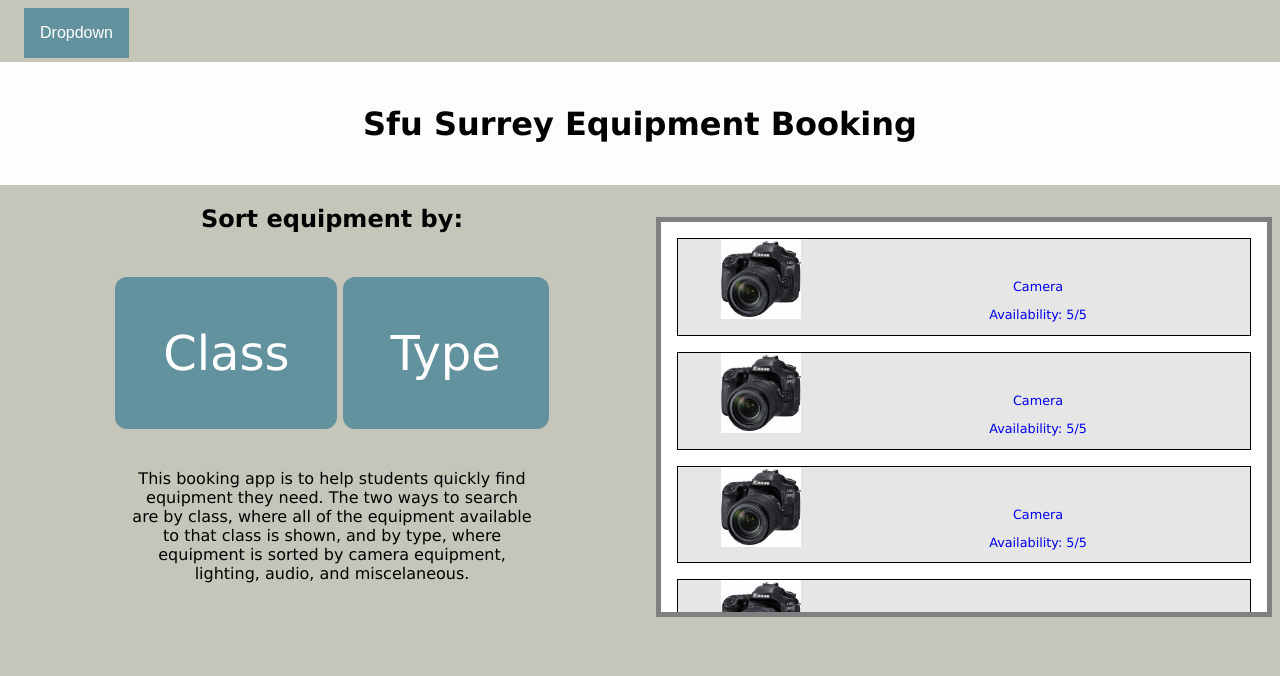
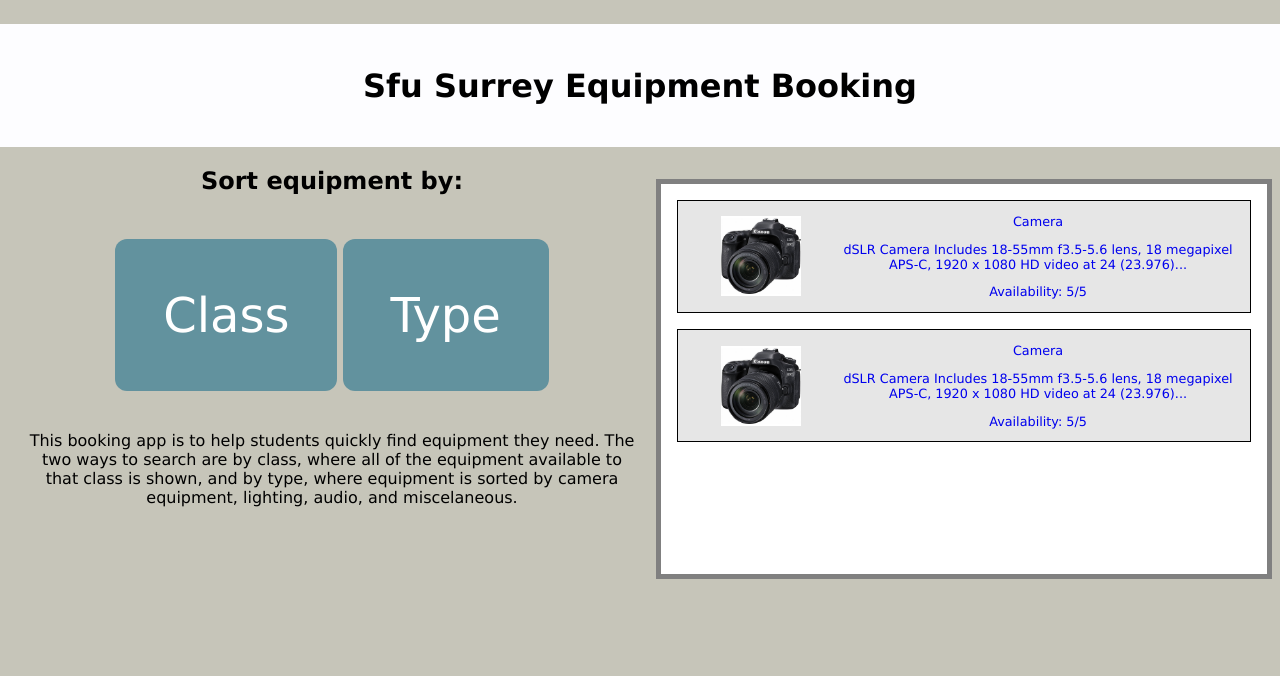
Before and after one commit to RileySchina/351final, a PHP site: page /home.php in a window 1280 px wide. Shown: the top 676 px of the page. Run offline with PHP 8.4, Linux system fonts and the light colour scheme.

Commit message:
fix with tamikos stuff

```diff
--- a/css/grid.css
+++ b/css/grid.css
@@ -66,7 +66,7 @@ making changes in css classes, and resizing the columns*/
 	}
 }
 
-@media (min-width: 40em){
+@media (min-width: 50em){
 	.grid-col-5of10{
 		width:50%;
 	}
--- a/css/main.css
+++ b/css/main.css
@@ -33,7 +33,7 @@ input {
   margin-right: -1.5em;
 }
 .para-home {
-  width: 25em;
+
   text-align: center;
   display: inline-block;
   padding-top: 0;
@@ -171,6 +171,8 @@ img {/*styling image size and border*/
   }
 
 
+
+
   p.left{
     text-align:left;
   }
@@ -182,11 +184,10 @@ h2.centering{
   }
 
   .scrollArea{
-    position: relative;
+    width:100%;
     border: 5px solid gray;
     padding: 1em;
     background: white;
-    width:100%;
     height: 25em;
     overflow-y: scroll;
     margin-top: 2em;
@@ -199,54 +200,25 @@ h2.centering{
     display:inline-block;
   }
 
-/*code or dropdown button taken from http://www.w3schools.com/howto/howto_js_dropdown.asp*/
+  .scrollAreaType{
+    border: 5px solid gray;
+    padding: 1em;
+    background: white;
+    width:90%;
+    height: 15em;
+    overflow-x: scroll;
+    margin: auto;
 
-/* Dropdown Button */
-.dropbtn {
-
-    background-color: #62929e;
-    text-align: right;
-    position: relative;
-    float: right;
-    z-index: 5;
-    color: white;
-    margin-top: -1em;
-    padding: 1em;
-    font-size: 1em;
-    border: none;
-    cursor: pointer;
   }
-
-/* Dropdown button on hover & focus */
-.dropbtn:hover, .dropbtn:focus {
-    background-color: #546a7b;
+  .equipImg{
+    width: 70%;
+    padding-bottom: 1em;
   }
-
-/* The container <div> - needed to position the dropdown content */
-.dropdown {
-    position: relative;
-    display: inline-block;
+  .equipPara{
+    border: 5px solid gray;
+    padding: .5em;
+    margin: auto;
+    background: white;
+    width: 90%;
+    text-align: left;
   }
-
-/* Dropdown Content (Hidden by Default) */
-.dropdown-content {
-    display: none;
-    position: absolute;
-    background-color: #f9f9f9;
-    min-width: 160px;
-    box-shadow: 0px 8px 16px 0px rgba(0,0,0,0.2);
-}
-
-/* Links inside the dropdown */
-.dropdown-content a {
-    color: black;
-    padding: 12px 16px;
-    text-decoration: none;
-    display: block;
-}
-
-/* Change color of dropdown links on hover */
-.dropdown-content a:hover {background-color: #f1f1f1}
-
-/* Show the dropdown menu (use JS to add this class to the .dropdown-content container when the user clicks on the dropdown button) */
-.show {display:block;}
--- a/home.php
+++ b/home.php
@@ -11,21 +11,13 @@
 	<!-- <link rel="stylesheet" href="css/normalize.css"> -->
 	<link rel="stylesheet" href="css/main.css">
 	<link rel="stylesheet" href="css/grid.css">
-	<link rel="stylesheet" href="css/itemScroll.css"
+	<link rel="stylesheet" href="css/itemScroll.css">
 
 
 
 </head>
 
 <body>
-	<div class="dropdown">
-		<button onclick="myFunction()" class="dropbtn">Dropdown</button>
-		<div id="myDropdown" class="dropdown-content">
-			<a href="#">Link 1</a>
-			<a href="#">Link 2</a>
-			<a href="#">Link 3</a>
-		</div>
-	</div>
 	<section id = "home" class="center grid-row">
 		<div class="banner">
 			<h1>Sfu Surrey Equipment Booking</h1>
@@ -52,6 +44,7 @@
 
 						<div class = "item-desc">
 							<p>Camera</p>
+							<p>dSLR Camera Includes 18-55mm f3.5-5.6 lens, 18 megapixel APS-C, 1920 x 1080 HD video at 24 (23.976)... </p>
 							<p>Availability: 5/5</p>
 						</div>
 					</a>
@@ -64,30 +57,7 @@
 
 						<div class = "item-desc">
 							<p>Camera</p>
-							<p>Availability: 5/5</p>
-						</div>
-					</a>
-				</div>
-				<div class = "single-item">
-					<a href = "EquipmentSelection2.php">
-						<div class = "img-frame">
-							<img src = "img/camera.jpg">
-						</div>
-
-						<div class = "item-desc">
-							<p>Camera</p>
-							<p>Availability: 5/5</p>
-						</div>
-					</a>
-				</div>
-				<div class = "single-item">
-					<a href = "EquipmentSelection2.php">
-						<div class = "img-frame">
-							<img src = "img/camera.jpg">
-						</div>
-
-						<div class = "item-desc">
-							<p>Camera</p>
+							<p>dSLR Camera Includes 18-55mm f3.5-5.6 lens, 18 megapixel APS-C, 1920 x 1080 HD video at 24 (23.976)... </p>
 							<p>Availability: 5/5</p>
 						</div>
 					</a>
--- a/js/thanks.js
+++ b/js/thanks.js
@@ -13,7 +13,7 @@ $("#booked").click( function() {
     setInterval(function(){
         count--;
         if (count == 0) {
-            window.location = 'home.php';
+            window.location = './home.php';
         }
     },1000);
 });
--- a/select_item_type.php
+++ b/select_item_type.php
@@ -22,7 +22,7 @@
 		<h1>Filter By: Type</h1>
 
 
-		<div id = "equipment-type">
+		<div id = "equipment-type" class="scrollAreaType">
 
 
 
```
Also changed, not shown: EquipmentSelection2.php (+15 -6 lines), css/items.css (+12 -10 lines), select_item_class.php (+24 -76 lines). Lines whose indentation alone changed are shown as unchanged.
